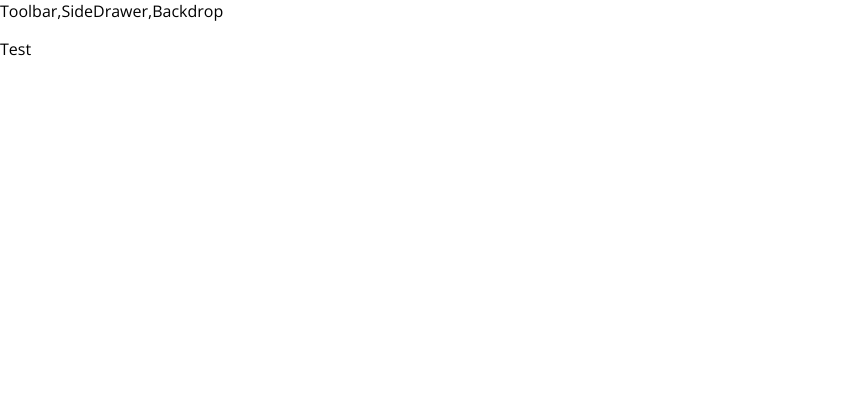
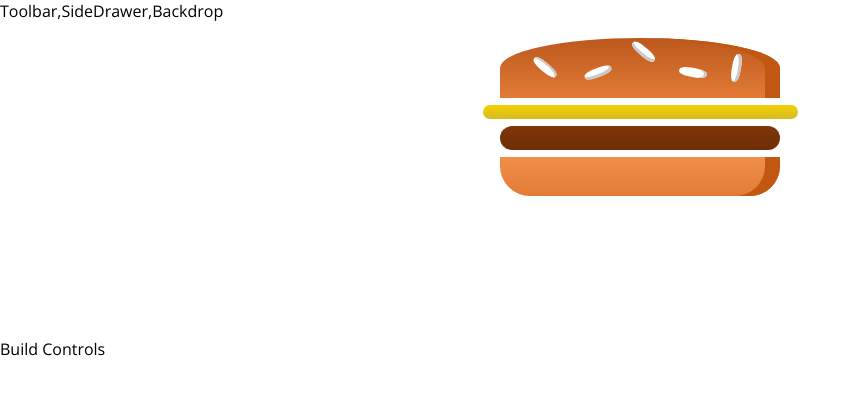
Before and after one commit to Achiraisuru/React-Burger, a React app: page / in a window 1280 px wide. Shown: the top 394 px of the page, without its empty margins (0-861 px from the left). Built offline with nearby package versions, Linux system fonts and the light colour scheme.

Commit message:
burger ui design created

```diff
--- a/package.json
+++ b/package.json
@@ -31,6 +31,7 @@
     "postcss-flexbugs-fixes": "3.2.0",
     "postcss-loader": "2.0.8",
     "promise": "8.0.1",
+    "prop-types": "^15.7.2",
     "raf": "3.4.0",
     "react": "^16.13.1",
     "react-dev-utils": "^5.0.2",
--- a/src/App.js
+++ b/src/App.js
@@ -1,13 +1,13 @@
 import React, { Component } from 'react';
 import Layout from './components/Layout/Layout';
-
+import BurgerBuilder from './containers/BurgerBuilderfolder/BurgerBuilder';
 
 class App extends Component {
   render() {
     return (
       <div>
         <Layout>
-          <p>Test</p>
+          <BurgerBuilder/>
         </Layout>
       </div>
     );
--- /dev/null
+++ b/src/components/Burger/Burger.css
@@ -0,0 +1,30 @@
+.Burger{
+    width: 100%;
+    margin: auto;
+    height: 250px;
+    text-align: center;
+    font-weight: bold;
+    font-size:1.2rem;
+
+}
+
+@media(min-width:1000px) and (min-height:700px){
+    .Burger{
+        width:700px;
+        height:600px;
+    }
+}
+
+@media(min-width:500px) and (min-height:401px){
+    .Burger{
+        width:450px;
+        height:400px;
+    }
+}
+
+@media(min-width:500px) and (min-height:400px){
+    .Burger{
+        width:350px;
+        height:300px;
+    }
+}
--- /dev/null
+++ b/src/components/Burger/Burger.js
@@ -0,0 +1,17 @@
+import React from 'react';
+import classes from './Burger.css';
+import BurgerIngrediant from './BurgerIngrediants/BurgerIngrediants';
+
+
+const burger = (props) => {
+    return(
+        <div className={classes.Burger}>
+            <BurgerIngrediant type="bread-top"/>
+            <BurgerIngrediant type="cheese"/>
+            <BurgerIngrediant type="meat"/>
+            <BurgerIngrediant type="bread-bottom"/>
+        </div>
+    );
+}
+
+export default burger;
--- /dev/null
+++ b/src/components/Burger/BurgerIngrediants/BurgerIngrediants.js
@@ -0,0 +1,50 @@
+import React ,{Component} from 'react';
+import PropTypes from 'prop-types';
+import classes from '../BurgerIngrediants/BurgerIngridients.css';
+
+class BurgerIngrediant extends Component {
+    render(){
+    let ingredient = null;
+    switch(this.props.type){
+        case('bread-bottom'):
+        ingredient = <div className={classes.BreadBottom}></div>;
+        break;
+
+        case('bread-top'):
+        ingredient = (
+        <div className={classes.BreadTop}>
+            <div className={classes.Seeds1}></div>
+            <div className={classes.Seeds2}></div>
+        </div>
+        );
+        break;
+
+        case('meat'):
+        ingredient = <div className={classes.Meat}></div>;
+        break;
+
+        case('cheese'):
+        ingredient = <div className={classes.Cheese}></div>;
+        break;
+
+        case('bacon'):
+        ingredient = <div className={classes.Bacon}></div>;
+        break;
+
+        case('salad'):
+        ingredient = <div className={classes.Salad}></div>;
+        break;
+
+        default:
+            ingredient = null;
+
+    }
+    return ingredient;
+}
+}
+
+BurgerIngrediant.PropTypes = {
+    type:PropTypes.string.isRequired
+};
+
+export default BurgerIngrediant;
--- /dev/null
+++ b/src/components/Burger/BurgerIngrediants/BurgerIngridients.css
@@ -0,0 +1,113 @@
+.BreadBottom {
+    height: 13%;
+    width: 80%;
+    background: linear-gradient(#F08E4A, #e27b36);
+    border-radius: 0 0 30px 30px;
+    box-shadow: inset -15px 0 #c15711;
+    margin: 2% auto;
+}
+
+.BreadTop {
+    height: 20%;
+    width: 80%;
+    background: linear-gradient(#bc581e, #e27b36);
+    border-radius: 50% 50% 0 0;
+    box-shadow: inset -15px 0 #c15711;
+    margin: 2% auto;
+    position: relative;
+}
+
+.Seeds1 {
+    width: 10%;
+    height: 15%;
+    position: absolute;
+    background-color: white;
+    left: 30%;
+    top: 50%;
+    border-radius: 40%;
+    transform: rotate(-20deg);
+    box-shadow: inset -2px -3px #c9c9c9;
+}
+
+.Seeds1:after {
+    content: "";
+    width: 100%;
+    height: 100%;
+    position: absolute;
+    background-color: white;
+    left: -170%;
+    top: -260%;
+    border-radius: 40%;
+    transform: rotate(60deg);
+    box-shadow: inset -1px 2px #c9c9c9;
+  }
+
+.Seeds1:before {
+    content: "";
+    width: 100%;
+    height: 100%;
+    position: absolute;
+    background-color: white;
+    left: 180%;
+    top: -50%;
+    border-radius: 40%;
+    transform: rotate(60deg);
+    box-shadow: inset -1px -3px #c9c9c9;
+  }
+
+  .Seeds2 {
+    width: 10%;
+    height: 15%;
+    position: absolute;
+    background-color: white;
+    left: 64%;
+    top: 50%;
+    border-radius: 40%;
+    transform: rotate(10deg);
+    box-shadow: inset -3px 0 #c9c9c9;
+  }
+
+  .Seeds2:before {
+    content: "";
+    width: 100%;
+    height: 100%;
+    position: absolute;
+    background-color: white;
+    left: 150%;
+    top: -130%;
+    border-radius: 40%;
+    transform: rotate(90deg);
+    box-shadow: inset 1px 3px #c9c9c9;
+  }
+
+
+.Meat {
+    width: 80%;
+    height: 8%;
+    background: linear-gradient(#7f3608, #702e05);
+    margin: 2% auto;
+    border-radius: 15px;
+}
+
+.Cheese {
+    width: 90%;
+    height: 4.5%;
+    margin: 2% auto;
+    background: linear-gradient(#f4d004, #d6bb22);
+    border-radius: 20px;
+}
+
+.Salad {
+    width: 85%;
+    height: 7%;
+    margin: 2% auto;
+    background: linear-gradient(#228c1d, #91ce50);
+    border-radius: 20px;
+}
+
+.Bacon {
+    width: 80%;
+    height: 3%;
+    background: linear-gradient(#bf3813, #c45e38);
+    margin: 2% auto;
+}
--- a/src/components/Layout/Layout.js
+++ b/src/components/Layout/Layout.js
@@ -1,10 +1,12 @@
 import React from "react";
 import Aux from "../../hoc/Auxiliary";
+import classes from './layout.css';
+
 
 const layout = (props) => (
   <Aux>
     <div>Toolbar,SideDrawer,Backdrop</div>
-    <main>{props.children}</main>
+    <main className={classes.Content}>{props.children}</main>
   </Aux>
 );
 
--- /dev/null
+++ b/src/components/Layout/layout.css
@@ -0,0 +1,3 @@
+.Content{
+    margin-top:16px;
+}
--- /dev/null
+++ b/src/containers/BurgerBuilderfolder/BurgerBuilder.js
@@ -0,0 +1,17 @@
+import React ,{Component} from 'react';
+import Aux from '../../hoc/Auxiliary';
+import Burger from '../../components/Burger/Burger';
+
+
+class BurgerBuilder extends Component{
+    render(){
+        return(
+          <Aux>
+              <Burger />
+              <div>Build Controls</div>
+          </Aux>
+        );
+    }
+}
+
+export default BurgerBuilder;
```
